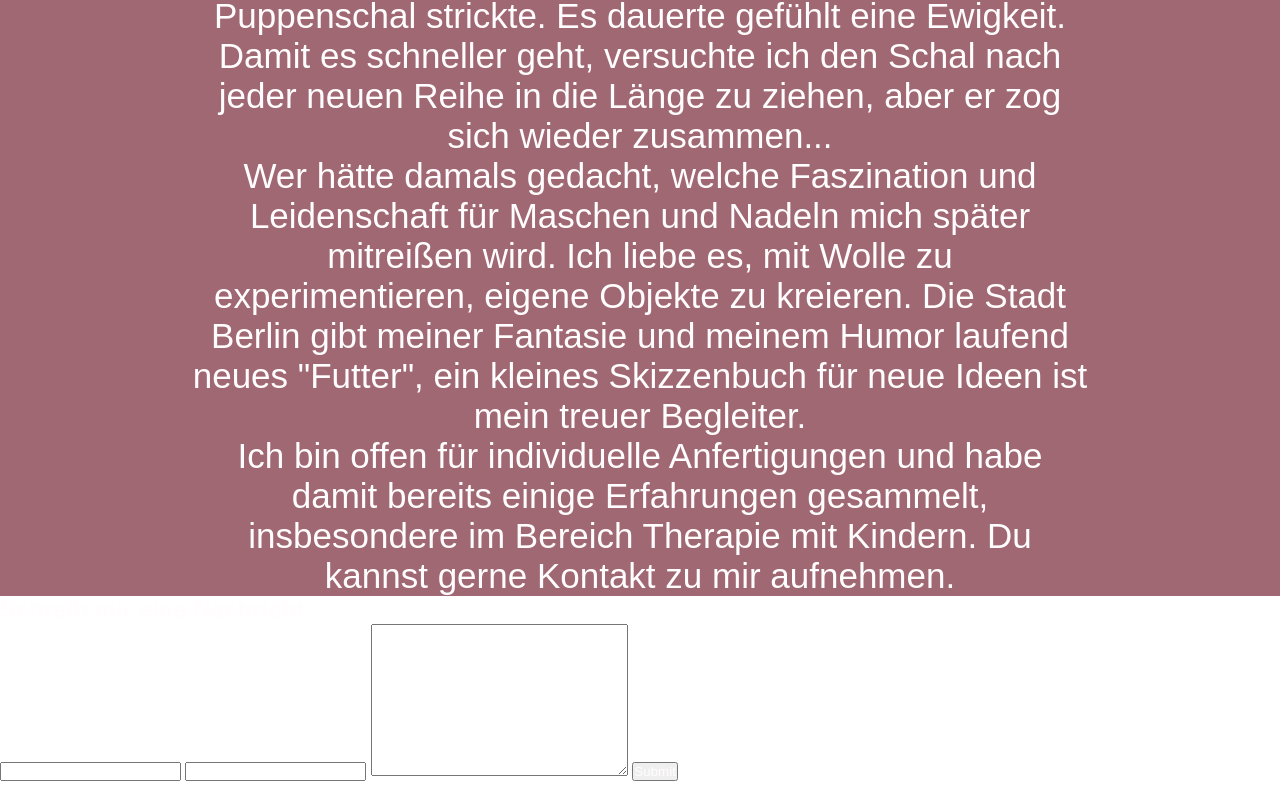
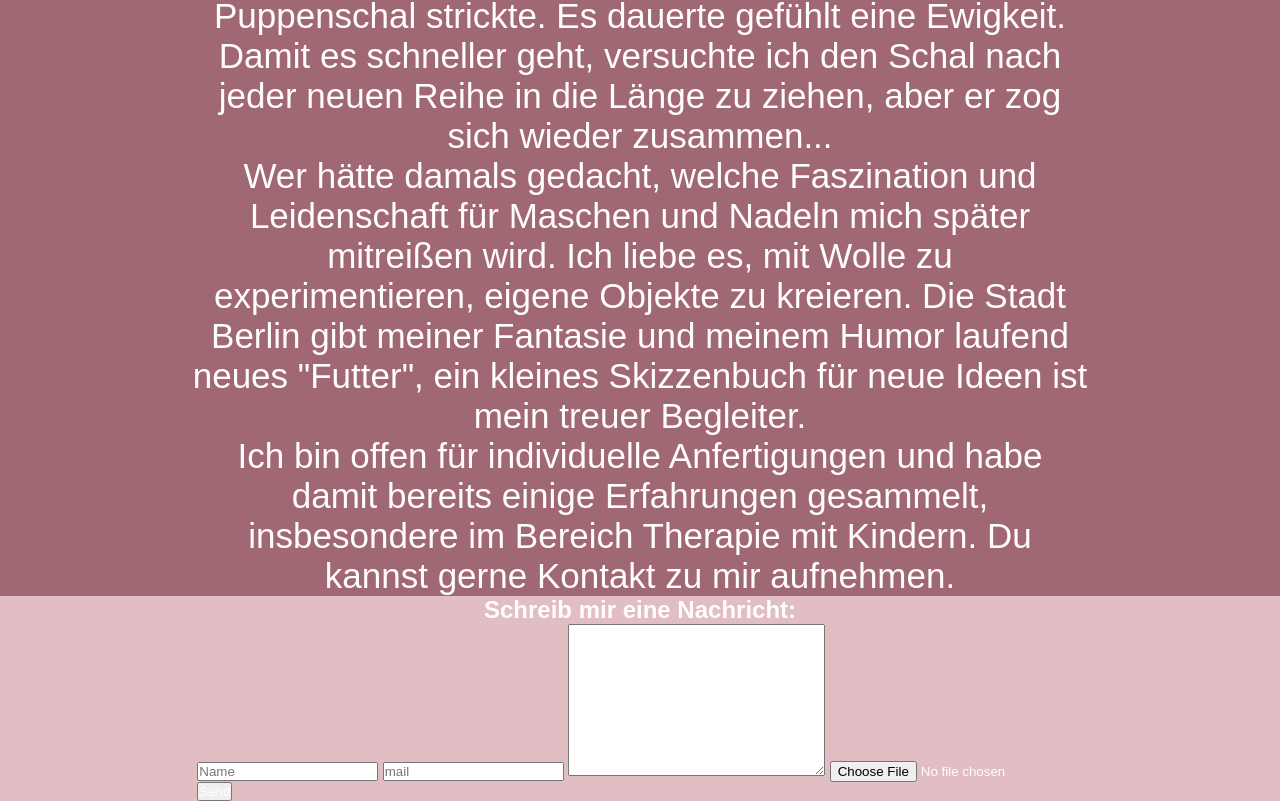
Before and after one commit to ZenVega/strick-dagegen, a website: page index.html in a window 1280 px wide. Shown: the part 894-1695 px from the top of the page. Drawn offline with Linux system fonts and the light colour scheme; a web font is replaced by a local one.

Commit message:
start contact form

```diff
--- a/assets/scss/styles.scss
+++ b/assets/scss/styles.scss
@@ -83,3 +83,10 @@ header{
   width:70%;
   font-size: 35px;
 }
+
+/* CONTACT SECTION */
+.contact-section{
+  background-color: $bg-color-2;
+  color: $txt-color-2 ;
+  @include flexbox(column);
+}
--- a/index.html
+++ b/index.html
@@ -52,13 +52,15 @@
 
   <section class="projects-section" id="galerie"></section>
 
-  <section class="contact-section" id="kontakt">
+  <section class="contact-section" id="contact">
     <h2 id="contact-header">Schreib mir eine Nachricht:</h2>
-    <form action="">
-      <input type="text">
-      <input type="text">
+    <form action="POST" data-netlify="true">
+      <input type="text" name="name" placeholder="Name">
+      <input type="text" name="email" placeholder="mail">
       <textarea name="" id="" cols="30" rows="10"></textarea>
-      <input type="submit">
+      <input type="file" name="myfile" placeholder="Upload file">
+      <div class="data-netlify-recaptcha"></div>
+      <input type="submit" value="Send">
     </form>
   </section>
 
```
Also changed, not shown: assets/css/styles.css.
